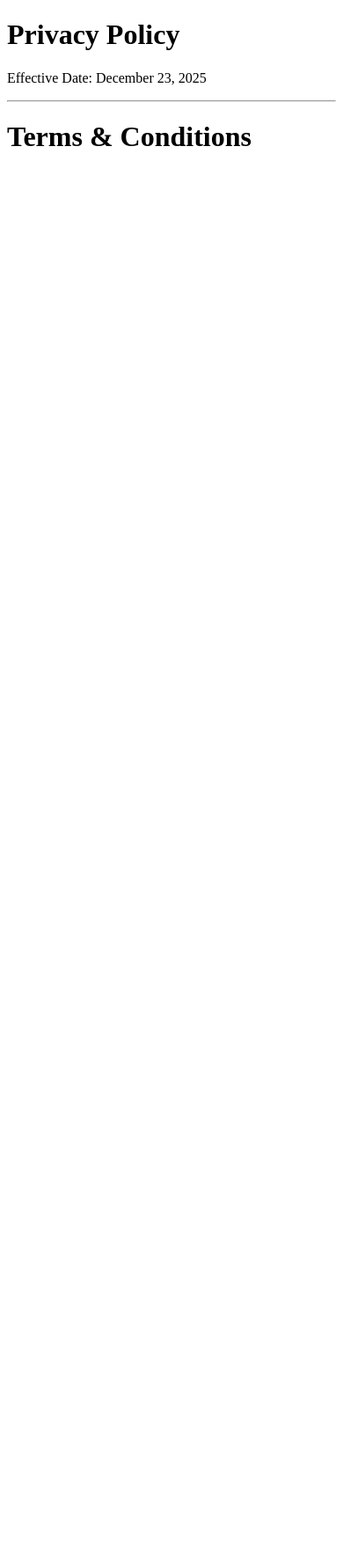
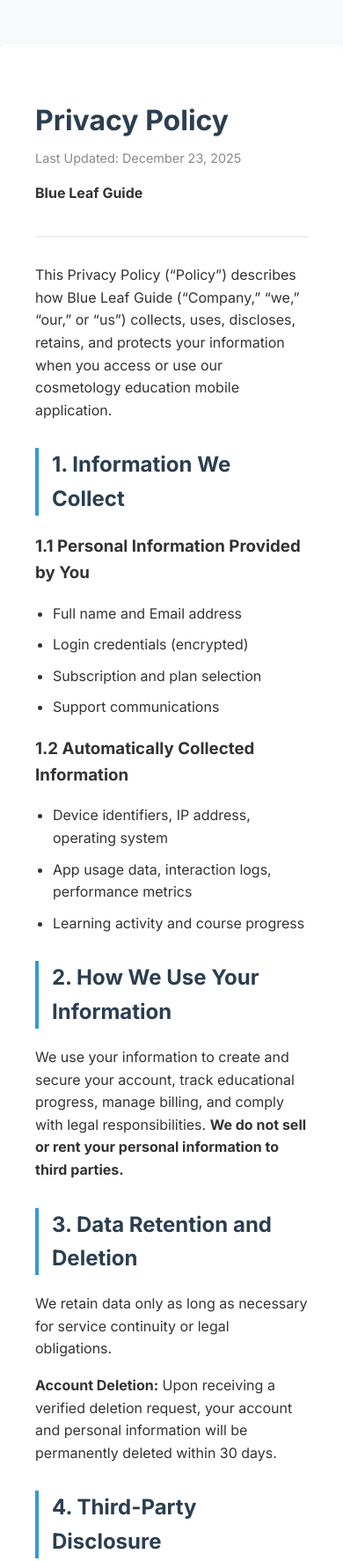
Before and after one commit to hasibol-bdevs/blue_leaf_guide_legal_docs, a plain HTML site: page index.html in a window 390 px wide. Shown: the top 1774 px of the page at 88% size. Before the commit the page ends 844 px from the top, so only its background shows below. Drawn offline with Linux system fonts and the light colour scheme.

Commit message:
Update index.html

```diff
--- a/index.html
+++ b/index.html
@@ -1,10 +1,108 @@
 <!DOCTYPE html>
-<html>
-<head><title>Privacy Policy - [Your App Name]</title></head>
+<html lang="en">
+<head>
+    <meta charset="UTF-8">
+    <meta name="viewport" content="width=device-width, initial-scale=1.0">
+    <title>Privacy Policy - Blue Leaf Guide</title>
+    <link href="https://fonts.googleapis.com/css2?family=Inter:wght@400;600;700&display=swap" rel="stylesheet">
+    <style>
+        :root {
+            --primary: #2c3e50;
+            --accent: #3498db;
+            --text: #333;
+            --bg: #f8f9fa;
+        }
+        body {
+            font-family: 'Inter', sans-serif;
+            line-height: 1.6;
+            color: var(--text);
+            background-color: var(--bg);
+            margin: 0;
+            padding: 0;
+        }
+        .container {
+            max-width: 800px;
+            margin: 50px auto;
+            background: white;
+            padding: 40px;
+            border-radius: 8px;
+            box-shadow: 0 4px 6px rgba(0,0,0,0.05);
+        }
+        header {
+            border-bottom: 2px solid #eee;
+            margin-bottom: 30px;
+            padding-bottom: 20px;
+        }
+        h1 { color: var(--primary); margin-bottom: 5px; }
+        h2 { color: var(--primary); margin-top: 30px; border-left: 4px solid var(--accent); padding-left: 15px; }
+        .last-updated { color: #888; font-size: 0.9em; }
+        ul { padding-left: 20px; }
+        li { margin-bottom: 10px; }
+        .contact-box {
+            background: #eef2f7;
+            padding: 20px;
+            border-radius: 5px;
+            margin-top: 40px;
+        }
+        footer {
+            text-align: center;
+            margin-top: 40px;
+            color: #aaa;
+            font-size: 0.8em;
+            padding-bottom: 40px;
+        }
+    </style>
+</head>
 <body>
-  <h1>Privacy Policy</h1>
-  <p>Effective Date: December 23, 2025</p>
-  <hr>
-  <h1>Terms & Conditions</h1>
-  </body>
+
+<div class="container">
+    <header>
+        <h1>Privacy Policy</h1>
+        <div class="last-updated">Last Updated: December 23, 2025</div>
+        <p><strong>Blue Leaf Guide</strong></p>
+    </header>
+
+    <p>This Privacy Policy (“Policy”) describes how Blue Leaf Guide (“Company,” “we,” “our,” or “us”) collects, uses, discloses, retains, and protects your information when you access or use our cosmetology education mobile application.</p>
+
+    <h2>1. Information We Collect</h2>
+    <h3>1.1 Personal Information Provided by You</h3>
+    <ul>
+        <li>Full name and Email address</li>
+        <li>Login credentials (encrypted)</li>
+        <li>Subscription and plan selection</li>
+        <li>Support communications</li>
+    </ul>
+
+    <h3>1.2 Automatically Collected Information</h3>
+    <ul>
+        <li>Device identifiers, IP address, operating system</li>
+        <li>App usage data, interaction logs, performance metrics</li>
+        <li>Learning activity and course progress</li>
+    </ul>
+
+    <h2>2. How We Use Your Information</h2>
+    <p>We use your information to create and secure your account, track educational progress, manage billing, and comply with legal responsibilities. <strong>We do not sell or rent your personal information to third parties.</strong></p>
+
+    <h2>3. Data Retention and Deletion</h2>
+    <p>We retain data only as long as necessary for service continuity or legal obligations.</p>
+    <p><strong>Account Deletion:</strong> Upon receiving a verified deletion request, your account and personal information will be permanently deleted within 30 days.</p>
+
+    <h2>4. Third-Party Disclosure</h2>
+    <p>We share information only with trusted partners necessary for app operation, such as payment processors (Stripe, Apple/Google) and cloud hosting providers.</p>
+
+    <h2>5. Security</h2>
+    <p>We implement technical and physical safeguards designed to protect your information. However, no system is 100% secure.</p>
+
+    <div class="contact-box">
+        <h2>6. Contact Us</h2>
+        <p>To exercise your rights (Access, Correction, Deletion), please contact:</p>
+        <p><strong>Email:</strong> support@blgapp.com</p>
+    </div>
+</div>
+
+<footer>
+    &copy; 2025 Blue Leaf Guide. All rights reserved.
+</footer>
+
+</body>
 </html>
```
